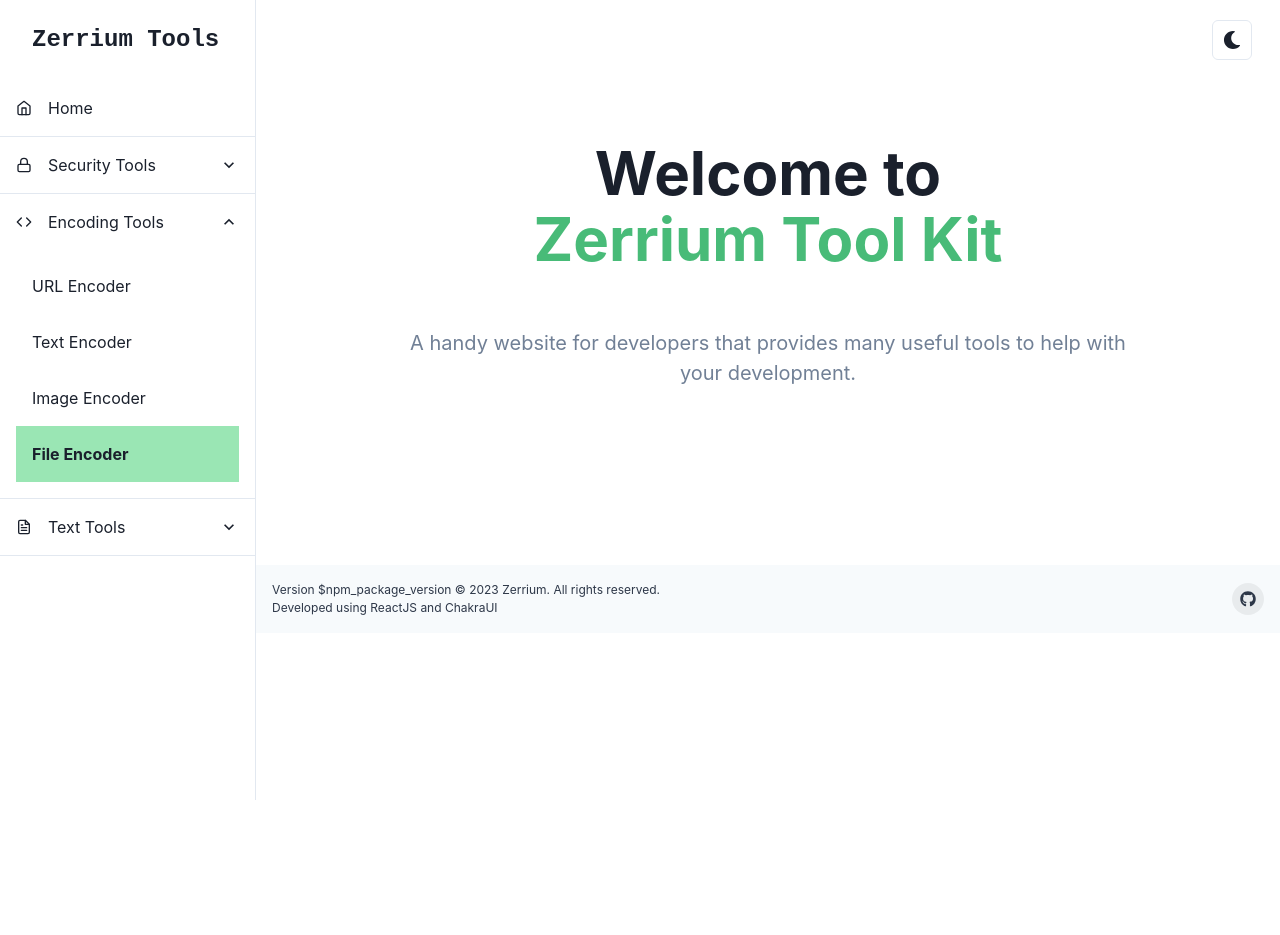
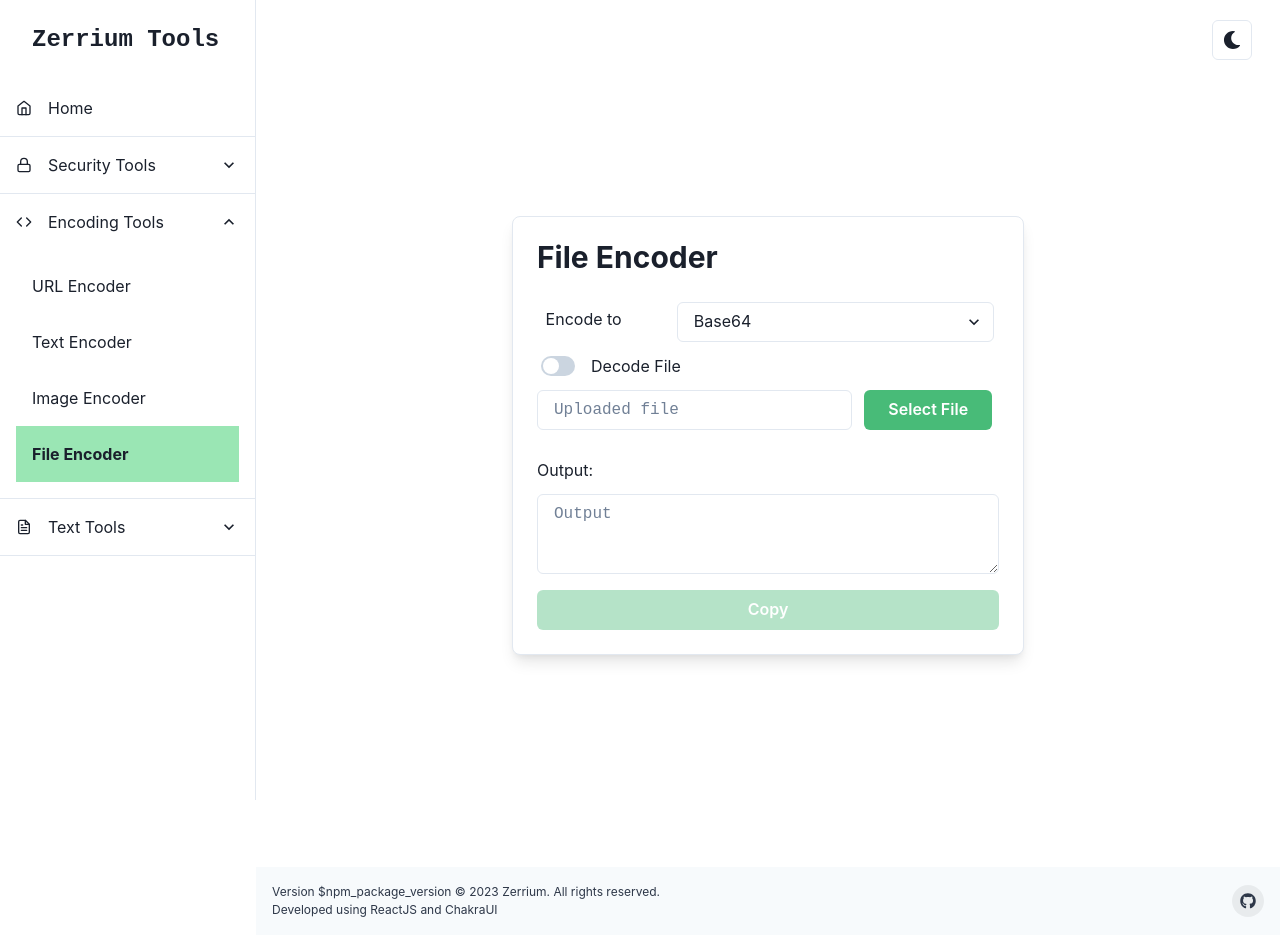
Before and after one commit to zerrium/zerrium-tools, a React (Create React App) app: page /file-encoder in a window 1280 px wide. Before the commit the page ends 800 px from the top, so only its background shows below. Built offline with nearby package versions, Linux system fonts and the light colour scheme.

Commit message:
Added File Encoder

```diff
--- a/package.json
+++ b/package.json
@@ -18,6 +18,7 @@
     "crypto-browserify": "^3.12.0",
     "framer-motion": "^6.5.1",
     "js-sha3": "^0.9.2",
+    "magic-bytes.js": "^1.5.0",
     "react": "^18.2.0",
     "react-dom": "^18.2.0",
     "react-icons": "^3.11.0",
--- /dev/null
+++ b/src/pages/Encoding Tools/FileEncoder.tsx
@@ -0,0 +1,278 @@
+import Page from "../../components/Page";
+import React, { ChangeEvent, useEffect, useState } from "react";
+import {
+  Button,
+  Flex,
+  FormControl,
+  Heading, Input, Select,
+  Stack,
+  Switch,
+  Text,
+  Textarea,
+  useColorModeValue,
+  useToast
+} from "@chakra-ui/react";
+import { filetypeextension } from 'magic-bytes.js'
+
+const encodings: { label: string, key: number | string }[] = [
+  { label: "Binary", key: 2 },
+  { label: "Octal", key: 8 },
+  { label: "Decimal", key: 10 },
+  { label: "Hexadecimal", key: 16 },
+  { label: "Base64", key: "Base64" }
+]
+
+export function FileEncoder() {
+  const [textBoxInput, setTextBoxInput] = useState<string>("")
+  const [textBoxOutput, setTextBoxOutput] = useState<string>("")
+  const [decode, setDecode] = useState<boolean>(false)
+  const [error, setError] = useState<boolean>(false)
+  const [encoding, setEncoding] = useState<string | number>(encodings[4].key)
+  const [fileName, setFileName] = useState<string>("")
+  const [fileData, setFileData] = useState<string | Uint8Array>("")
+  const [fileLoading, setFileLoading] = useState<boolean>(false)
+  const [fileExt, setFileExt] = useState<string>("")
+
+  let fileUpload: HTMLInputElement | null
+
+  const toast = useToast({
+    position: "top",
+    duration: 2000,
+    status: "success"
+  })
+
+  const onChangeInput = (e: ChangeEvent<HTMLTextAreaElement>) => {
+    setTextBoxInput(e.target.value)
+  }
+
+  const onChangeSwitch = (e: ChangeEvent<HTMLInputElement>) => {
+    const toggle = e.target.checked
+    setDecode(toggle)
+    setFileLoading(false)
+    setFileName("")
+    setFileData("")
+    setTextBoxOutput("")
+    setFileExt("")
+    setTextBoxInput("")
+  }
+
+  const onChangeSelect = (e: ChangeEvent<HTMLSelectElement>) => {
+    setEncoding(e.target.value)
+  }
+
+  const onChangeFile = (e: ChangeEvent<HTMLInputElement>) => {
+    if (e.target.files && e.target.files[0]) {
+      const file = e.target.files[0]
+
+      setFileLoading(true)
+
+      const data = new FileReader()
+      setFileName(file.name)
+      data.readAsBinaryString(file)
+      data.onload = (event) => {
+        setFileData(event.target?.result?.toString() ?? "")
+      }
+    }
+  }
+
+  const onClickCopy = async () => {
+    if (decode) {
+      const element = document.createElement("a");
+      // @ts-ignore
+      const file = new Blob([fileData as Uint8Array])
+      element.href = URL.createObjectURL(file)
+      element.download = "File_Decode_Results." + fileExt
+      document.body.appendChild(element); // Required for this to work in FireFox
+      element.click();
+    } else {
+      navigator.clipboard.writeText(textBoxOutput)
+      toast({ description: 'Copied!' })
+    }
+  }
+
+  useEffect(() => {
+    try {
+      setFileLoading(true)
+
+      if (decode) {
+        const result = encoding === "Base64" ?
+          atob(textBoxInput) :
+          textBoxInput.split(' ').map((c) => parseInt(c, encoding as number)).map((c) => String.fromCharCode(c)).join('')
+
+        const bytes = new Array(result.length)
+        for (let i = 0; i < result.length; i++) {
+          bytes[i] = result.charCodeAt(i);
+        }
+        const Uint8Bytes = new Uint8Array(bytes)
+        const fileExt = filetypeextension(Uint8Bytes)[0] ?? "bin"
+        setFileExt(fileExt)
+        setFileData(Uint8Bytes)
+      } else {
+        const pad = (() => {
+          switch(encoding as string) {
+            case "2": return 8;
+            case "8": return 3;
+            case "10": return 3;
+            case "16": return 2;
+            default: return 0;
+          }
+        })()
+
+        const result = encoding === "Base64" ?
+          btoa(fileData as string) :
+          (fileData as string).split('').map((c) => c.charCodeAt(0).toString(encoding as number)
+            .padStart(pad, '0')).join(' ')
+        setTextBoxOutput(result)
+      }
+
+      setError(false)
+    } catch (e) {
+      if (decode) {
+        setFileName("Invalid input!")
+      } else {
+        setTextBoxOutput("Invalid input!")
+      }
+
+      setError(true)
+    } finally {
+      setFileLoading(false)
+    }
+  }, [textBoxInput, fileData, encoding, decode])
+
+  return (
+    <Page>
+      <Flex
+        minH={'100vh'}
+        align={'center'}
+        justify={'center'}>
+        <Stack
+          spacing={4}
+          w={'full'}
+          maxW={'lg'}
+          bg={useColorModeValue('white', 'gray.700')}
+          rounded={'lg'}
+          boxShadow={'lg'}
+          borderWidth={1}
+          borderColor={useColorModeValue('gray.200', 'gray.700')}
+          p={6}
+          mt={12}
+          mb={2}>
+          <Heading lineHeight={1.1} fontSize={{ base: '2xl', md: '3xl' }}>
+            File {decode ? "Decoder" : "Encoder"}
+          </Heading>
+          <FormControl id="url">
+            <Stack direction="row" w="100%" my={3}>
+              <Stack direction="row" w="28%" px={"1%"}>
+                <Text mx={1} mt="5%">{decode ? "Decode from" : "Encode to"}</Text>
+              </Stack>
+              <Stack direction="row" w="72%" px={"1%"}>
+                <Select placeholder={decode ? "Select decoder..." : "Select encoder..."} value={encoding} onChange={onChangeSelect}>
+                  {encodings.map((en) => (
+                    <option value={en.key} key={en.key}>{en.label}</option>
+                  ))}
+                </Select>
+              </Stack>
+            </Stack>
+
+            <Stack direction="row" w="100%" mb={3}>
+              <Switch colorScheme='green'
+                      mx={1} mt="0.6%"
+                      isChecked={decode}
+                      onChange={onChangeSwitch}/>
+              <Text mx={1}>Decode File</Text>
+            </Stack>
+
+            <Stack direction="row" w="100%" mb={3} display={decode ? "none" : "flex"}>
+              <Stack direction="row" w="70%" me={"1%"}>
+                <Input
+                  placeholder="Uploaded file"
+                  _placeholder={{ color: 'gray.500' }}
+                  readOnly
+                  value={fileName}
+                  fontFamily="monospace"
+                  mb={4}
+                />
+              </Stack>
+              <Stack direction="row" w="30%">
+                <Input ref={input => fileUpload = input}
+                       type="file" display="none" onChange={onChangeFile} />
+                <Button
+                  bg={useColorModeValue("green.400", "green.600")}
+                  color={'white'}
+                  _hover={{
+                    bg: useColorModeValue("green.600", "green.400"),
+                  }}
+                  onClick={() => fileUpload?.click()}
+                  w="95%"
+                  h="72%"
+                  isLoading={fileLoading}
+                >
+                  Select File
+                </Button>
+              </Stack>
+            </Stack>
+
+            <Textarea
+              placeholder={"Input any text to decode into a file"}
+              _placeholder={{ color: 'gray.500' }}
+              value={textBoxInput}
+              onChange={onChangeInput}
+              fontFamily="monospace"
+              mb={4}
+              isDisabled={!decode}
+              display={decode ? "current" : "none"}
+            />
+
+            <Text whiteSpace={"pre"} mb={3}>{"Output: " +
+              (decode && !error && textBoxInput.length !== 0 ? "detected as a " + fileExt + " file." +
+                  (fileExt === "bin" ? "\nFile type can't be determined. File result is set as .bin file instead." : "")
+                : ""
+              )
+            }</Text>
+
+            <Textarea
+              readOnly={true}
+              placeholder="Output"
+              _placeholder={{ color: 'gray.500' }}
+              value={textBoxOutput}
+              fontFamily="monospace"
+              fontWeight={error ? "bold" : "none"}
+              display={decode ? "none" : "current"}
+              textColor={
+                useColorModeValue(
+                  error ? "#f01818" : "current",
+                  error ? "#fa3232" : "current")
+              }
+            />
+          </FormControl>
+          <Button
+            bg={useColorModeValue(
+              error && decode ? "#f01818" : "green.400",
+              error && decode ? "#fa3232" : "green.600")}
+            color={'white'}
+            _hover={{
+              bg: useColorModeValue("green.600", "green.400"),
+            }}
+            onClick={onClickCopy}
+            isDisabled={(decode ? fileData.length === 0 : textBoxOutput.length === 0) || error}
+            isLoading={fileLoading}
+            loadingText="Calculating..."
+          >
+            {decode ? (error ? "Invalid input!" : "Download Result File") : "Copy"}
+          </Button>
+          <Text mt={3} display={decode ? "current" : "none"}>Disclaimer:<br/>
+            File type detection may not be accurate. It is determined based on&nbsp;
+            <a
+              href="https://en.wikipedia.org/wiki/List_of_file_signatures" target="_blank"
+              rel="noreferrer"><u>magic number using</u>
+            </a>
+            &nbsp;using&nbsp;
+            <a
+              href="https://github.com/LarsKoelpin/magic-bytes" target="_blank"
+              rel="noreferrer"><u>magic-bytes library</u></a>
+          </Text>
+        </Stack>
+      </Flex>
+    </Page>
+  )
+}
--- a/src/pages/Encoding Tools/TextEncoder.tsx
+++ b/src/pages/Encoding Tools/TextEncoder.tsx
@@ -16,7 +16,7 @@ import {
 const encodings: { label: string, key: number | string }[] = [
   { label: "Binary", key: 2 },
   { label: "Octal", key: 8 },
-  { label: "Decimal", key: 10},
+  { label: "Decimal", key: 10 },
   { label: "Hexadecimal", key: 16 },
   { label: "Base64", key: "Base64" }
 ]
--- a/src/routes.tsx
+++ b/src/routes.tsx
@@ -8,6 +8,7 @@ import { PasswordGenerator } from "./pages/Security Tools/PasswordGenerator";
 import { HashCalculator } from "./pages/Security Tools/HashCalculator";
 import { UrlEncoder } from "./pages/Encoding Tools/UrlEncoder";
 import { TextEncoder } from "./pages/Encoding Tools/TextEncoder";
+import { FileEncoder } from "./pages/Encoding Tools/FileEncoder";
 
 interface LinkItemProps {
   name: string
@@ -35,7 +36,7 @@ export const LinkItems: Array<LinkItemProps> = [
       { name: "URL Encoder", link: "url-encoder", element: <UrlEncoder/> },
       { name: "Text Encoder", link: "text-encoder", element: <TextEncoder/> },
       { name: "Image Encoder", link: "image-encoder", element: <Home/> },
-      { name: "File Encoder", link: "file-encoder", element: <Home/> }
+      { name: "File Encoder", link: "file-encoder", element: <FileEncoder/> }
     ]
   },
   {
@@ -43,6 +44,8 @@ export const LinkItems: Array<LinkItemProps> = [
     child: [
       { name: "Text Comparator", link: "text-comparator", element: <Home/> },
       { name: "JSON Beautifier", link: "json-beautifier", element: <Home/> },
+      { name: "CSS Beautifier", link: "css-beautifier", element: <Home/> },
+      { name: "JavaScript Beautifier", link: "js-beautifier", element: <Home/> },
       { name: "XML Beautifier", link: "xml-beautifier", element: <Home/> },
       { name: "YAML Validator", link: "yaml-validator", element: <Home/> },
       { name: "Regex Checker", link: "regex-checker", element: <Home/> },
```
